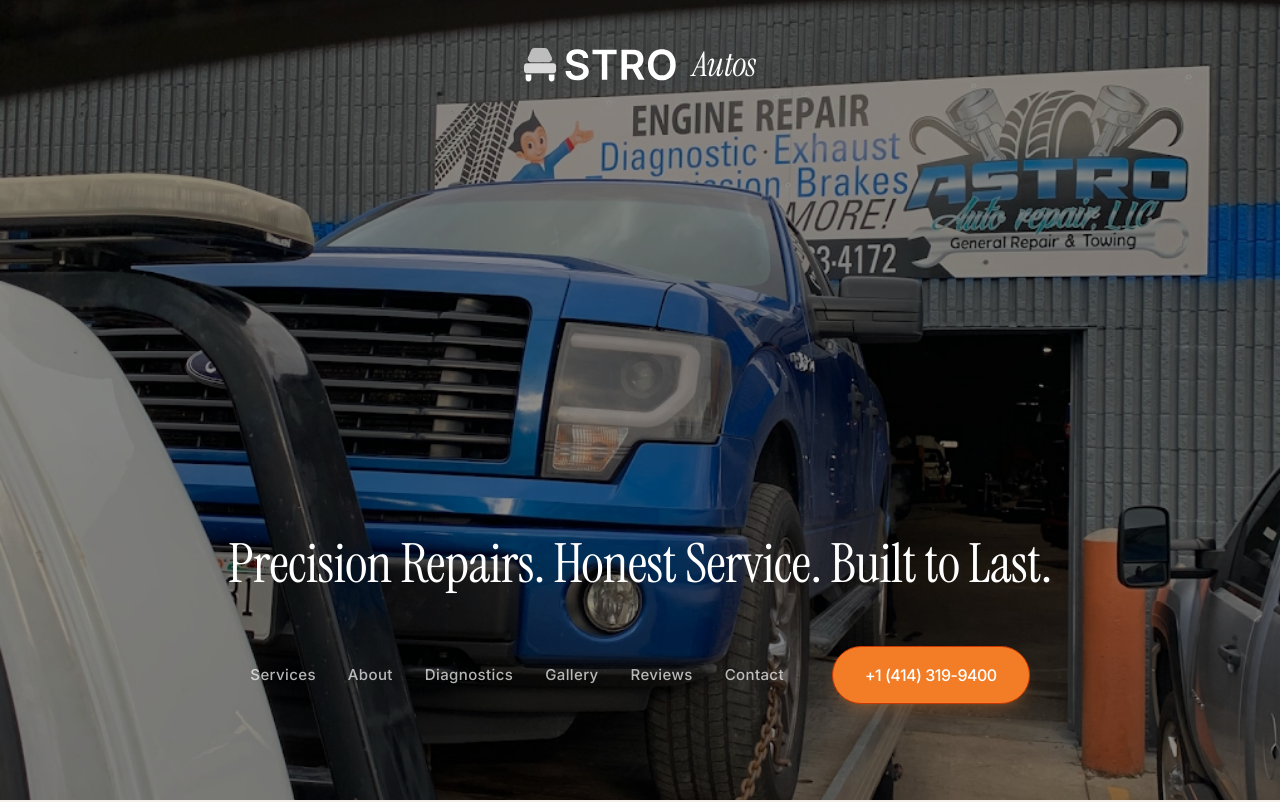
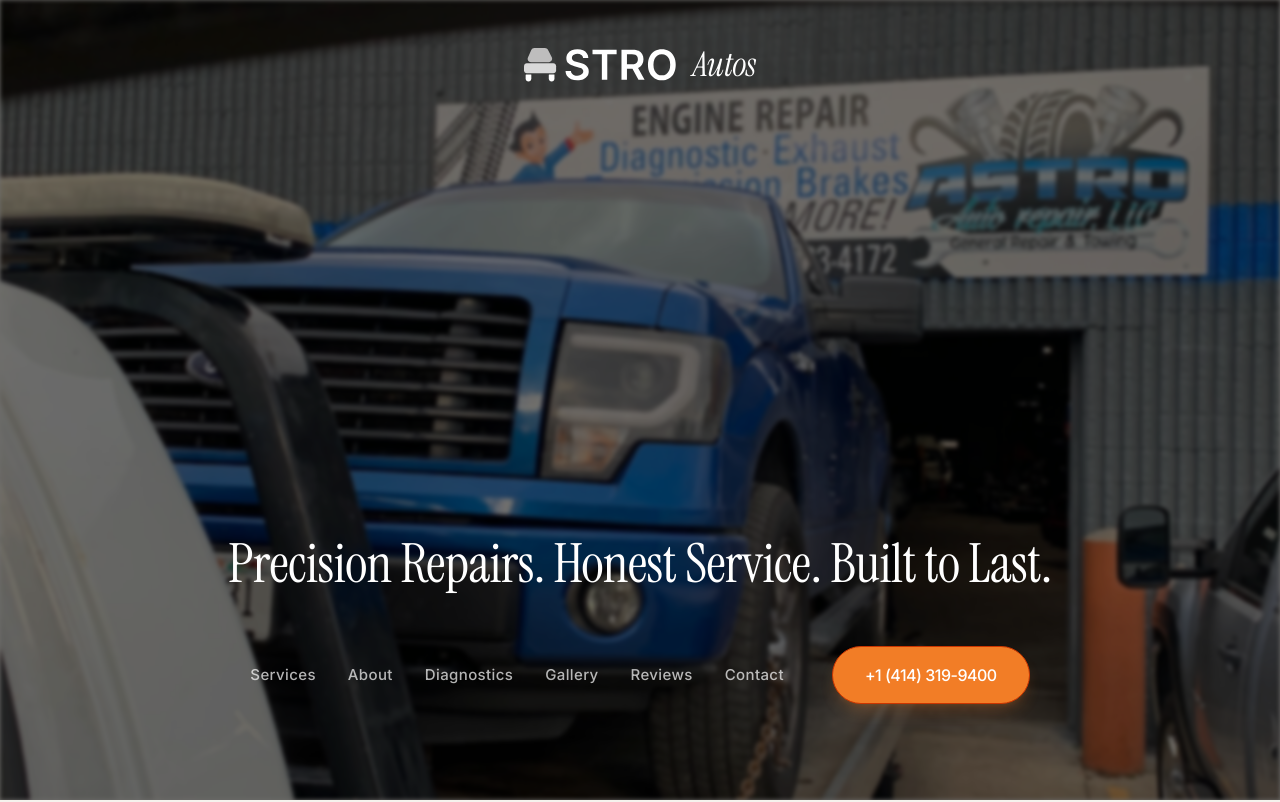
Before and after one commit to Ux-Geek/Astro-Site, a React (Vite) app: page / in a window 1280 px wide. Shown: the top 802 px of the page. Built offline with nearby package versions, Linux system fonts and the light colour scheme.

Commit message:
style: apply blur effect and darken overlay on hero background image

```diff
--- a/src/components/Hero.tsx
+++ b/src/components/Hero.tsx
@@ -19,10 +19,10 @@
         <img
           src="/images/workshop-1.jpg"
           alt="Premium Workshop"
-          className="w-full h-full object-cover"
+          className="w-full h-full object-cover blur-[2px]"
           referrerPolicy="no-referrer"
         />
-        <div className="absolute inset-0 bg-black/45" />
+        <div className="absolute inset-0 bg-black/55" />
       </motion.div>
 
       <Navbar />
```
